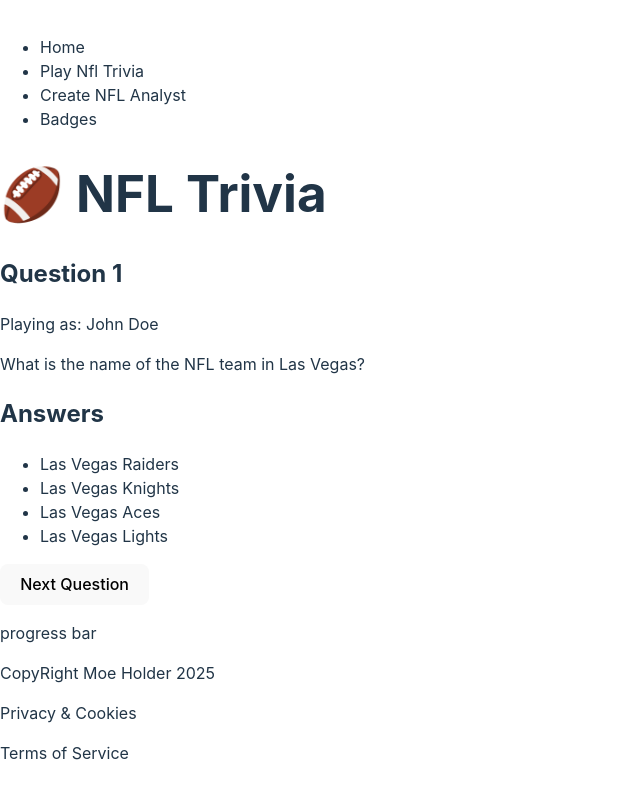
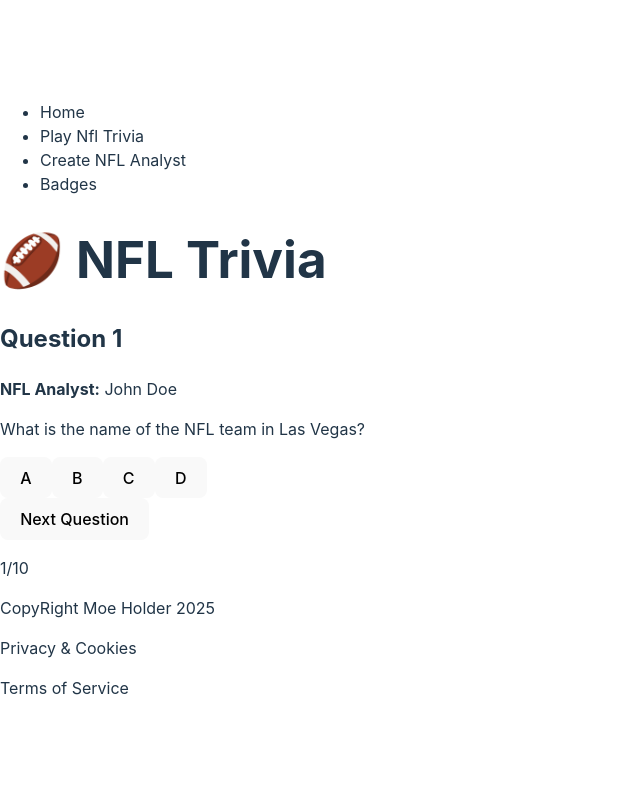
Before and after one commit to mdholder74/frontend, a React (Vite) app in the folder react-nfl-trivia-app/: page / in a window 1280 px wide. Shown: the whole page, without its empty margins (0-640 px from the left). Built offline with nearby package versions, Linux system fonts and the light colour scheme.

Commit message:
created trivia card

```diff
--- a/react-nfl-trivia-app/src/components/Card.jsx
+++ b/react-nfl-trivia-app/src/components/Card.jsx
@@ -3,24 +3,22 @@
 export default function Card() {
   return (
     <>
-        <div>
+    <div className="container">
+        <div className="question-container">
             <h2>Question 1</h2>
-            <p>Playing as: John Doe</p>
-            <p>What is the name of the NFL team in Las Vegas?</p>
+            <p><b>NFL Analyst:</b> John Doe</p>
+            <p className ="question">What is the name of the NFL team in Las Vegas?</p>
+        </div>
+        <div className="answer-buttons">
+            <button className ="btn">A</button>
+            <button className ="btn"> B</button>
+            <button className ="btn">C</button>
+            <button className ="btn">D</button>
         </div>
         <div>
-            <h2>Answers</h2>
-            <ul>
-                <li>Las Vegas Raiders</li>
-                <li>Las Vegas Knights</li>
-                <li>Las Vegas Aces</li>
-                <li>Las Vegas Lights</li>
-            </ul>
+            <button className = "next-btn">Next Question</button>
+            <p>1/10</p>
         </div>
-        <div>
-            <button>Next Question</button>
-            <p>progress bar</p>
-
         </div>
     </>
   )
```
